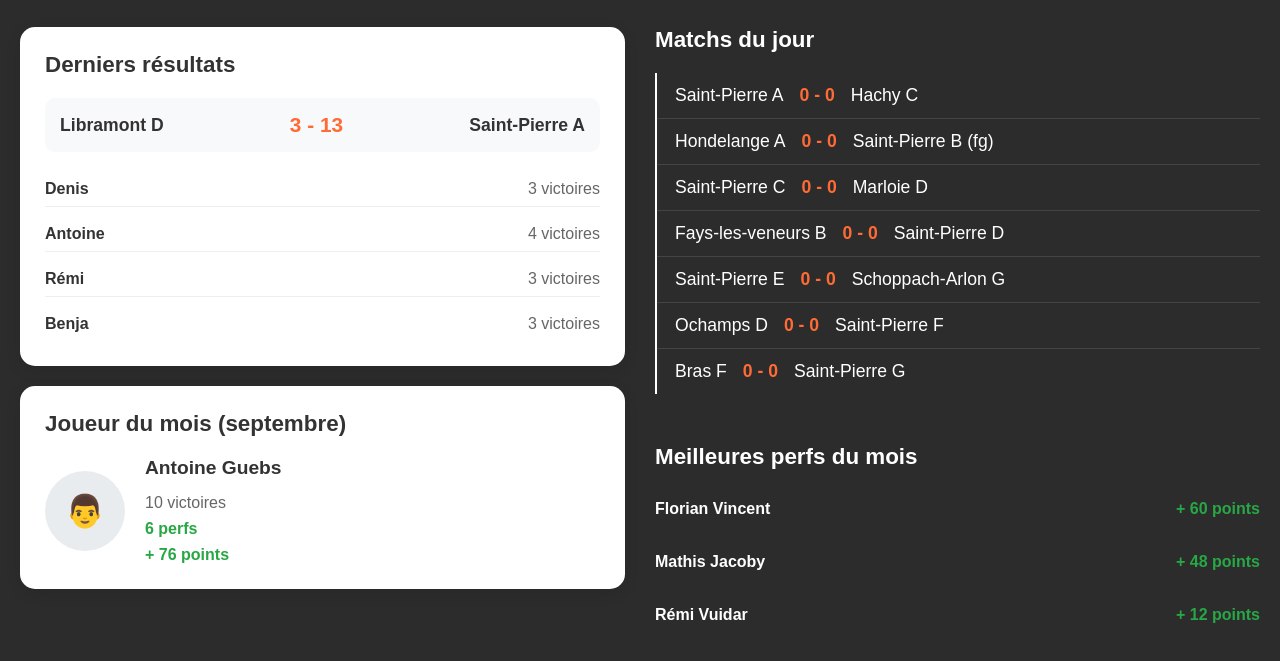
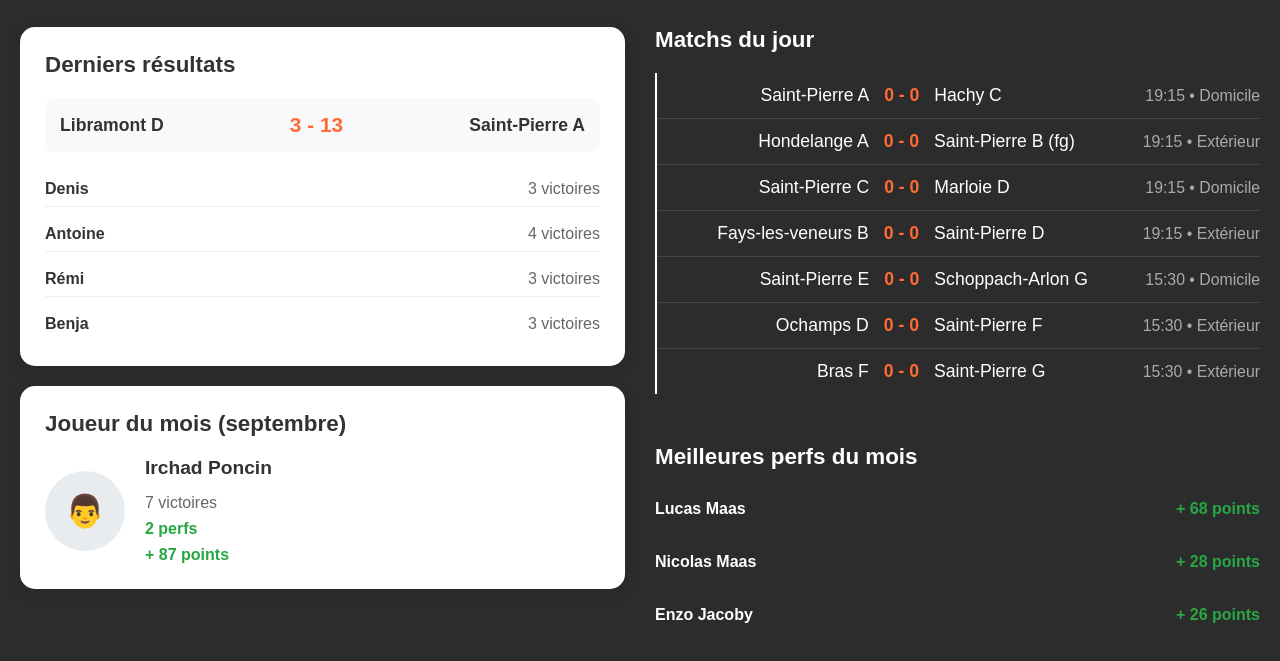
Before and after one commit to TheoJacoby/ttstpierre2, a plain HTML site: page index.html in a window 1280 px wide. Shown: the part 93-754 px from the top of the page. Drawn offline with nearby package versions, Linux system fonts and the light colour scheme.

Commit message:
OLaunch 2 week 4

```diff
--- a/data.json
+++ b/data.json
@@ -211,10 +211,10 @@
     ]
   },
   "joueur_du_mois": {
-    "nom": "Antoine Guebs",
-    "victoires": 10,
-    "performances": 6,
-    "points": 76,
+    "nom": "Irchad Poncin",
+    "victoires": 7,
+    "performances": 2,
+    "points": 87,
     "mois": "septembre"
   },
   "matchs_du_jour": [
@@ -222,57 +222,71 @@
       "home": "Saint-Pierre A",
       "away": "Hachy C",
       "score1": 0,
-      "score2": 0
+      "score2": 0,
+      "heure": "19:15",
+      "lieu": "Domicile"
     },
     {
       "home": "Hondelange A",
       "away": "Saint-Pierre B (fg)",
       "score1": 0,
-      "score2": 0
+      "score2": 0,
+      "heure": "19:15",
+      "lieu": "Extérieur"
     },
     {
       "home": "Saint-Pierre C",
       "away": "Marloie D",
       "score1": 0,
-      "score2": 0
+      "score2": 0,
+      "heure": "19:15",
+      "lieu": "Domicile"
     },
     {
       "home": "Fays-les-veneurs B",
       "away": "Saint-Pierre D",
       "score1": 0,
-      "score2": 0
+      "score2": 0,
+      "heure": "19:15",
+      "lieu": "Extérieur"
     },
     {
       "home": "Saint-Pierre E",
       "away": "Schoppach-Arlon G",
       "score1": 0,
-      "score2": 0
+      "score2": 0,
+      "heure": "15:30",
+      "lieu": "Domicile"
     },
     {
       "home": "Ochamps D",
       "away": "Saint-Pierre F",
       "score1": 0,
-      "score2": 0
+      "score2": 0,
+      "heure": "15:30",
+      "lieu": "Extérieur"
     },
     {
       "home": "Bras F",
       "away": "Saint-Pierre G",
       "score1": 0,
-      "score2": 0
+      "score2": 0,
+      "heure": "15:30",
+      "lieu": "Extérieur"
     }
   ],
   "meilleures_perfs": [
     {
-      "nom": "Florian Vincent",
-      "points": 60
+      "nom": "Lucas Maas",
+      "points": 68
     },
     {
-      "nom": "Mathis Jacoby",
-      "points": 48
+      "nom": "Nicolas Maas",
+      "points": 28
     },
     {
-      "nom": "Rémi Vuidar",
-      "points": 12
+      "nom": "Enzo Jacoby",
+      "points": 26
     }
   ]
 }
--- a/index.html
+++ b/index.html
@@ -73,9 +73,10 @@
                         <h2 class="section-title">Matchs du jour</h2>
                         <div class="matches-list">
                             <div class="match-item" v-for="(match, idx) in matchesWithScores" :key="idx">
-                                <span>{{ match.home }}</span>
+                                <span class="match-home">{{ match.home }}</span>
                                 <span class="match-score-inline">{{ match.score1 }} - {{ match.score2 }}</span>
-                                <span>{{ match.away }}</span>
+                                <span class="match-away">{{ match.away }}</span>
+                                <span class="match-info">{{ match.heure }} • {{ match.lieu }}</span>
                             </div>
                         </div>
                     </div>
--- a/styles.css
+++ b/styles.css
@@ -209,20 +209,36 @@ body {
     padding: 12px 0 12px 20px;
     font-size: 1.1em;
     border-bottom: 1px solid #444;
-    display: flex;
+    display: grid;
+    grid-template-columns: 2fr auto 2fr 1.2fr;
     align-items: center;
-    gap: 10px;
+    gap: 15px;
 }
 
 .match-item:last-child {
     border-bottom: none;
 }
 
-/* ancien badge supprimé */
+.match-home {
+    text-align: right;
+}
+
+.match-away {
+    text-align: left;
+}
+
 .match-score-inline {
     font-weight: 700;
     color: #ff6b35;
-    margin: 0 6px;
+    text-align: center;
+    white-space: nowrap;
+}
+
+.match-info {
+    text-align: right;
+    color: #aaa;
+    font-size: 0.9em;
+    white-space: nowrap;
 }
 
 .match-edit-inputs {
@@ -460,6 +476,7 @@ body {
     .score { font-size: 1.4em; }
     .player-result { padding: 12px 0; }
     .matches-list::before { width: 3px; }
-    .match-item { padding: 16px 0 16px 24px; font-size: 1.2em; }
+    .match-item { padding: 16px 0 16px 24px; font-size: 1.2em; gap: 20px; }
+    .match-info { font-size: 0.95em; }
     .admin-toggle { width: 68px; height: 68px; font-size: 1.8em; bottom: 38px; right: 38px; }
 }
```
